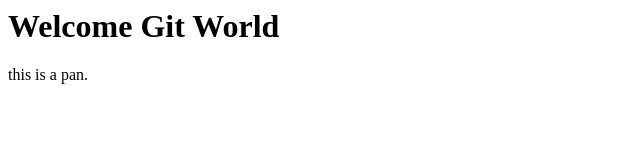
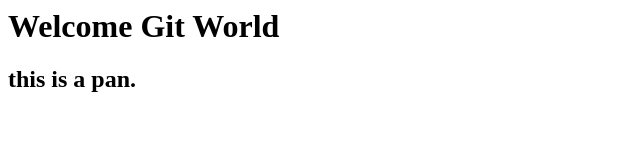
Before and after one commit to NaokiYokota/Gitproject, a plain HTML site: page index.html in a window 1280 px wide. Shown: the whole page, without its empty margins (0-640 px from the left). Drawn offline with Linux system fonts and the light colour scheme.

Commit message:
change html tags

```diff
--- a/css/main.css
+++ b/css/main.css
@@ -3,7 +3,7 @@ h1{
       font-size : 24px;
 }
 
-p{
+h2{
   color :black;
   font-size:12px:
 }
--- a/index.html
+++ b/index.html
@@ -6,6 +6,6 @@
     </head>
     <body>
        <h1>Welcome Git World </h1>
-       <p>this is a pan.</p>
+       <h2>this is a pan.</h2>
     </body>
  </html>
```
